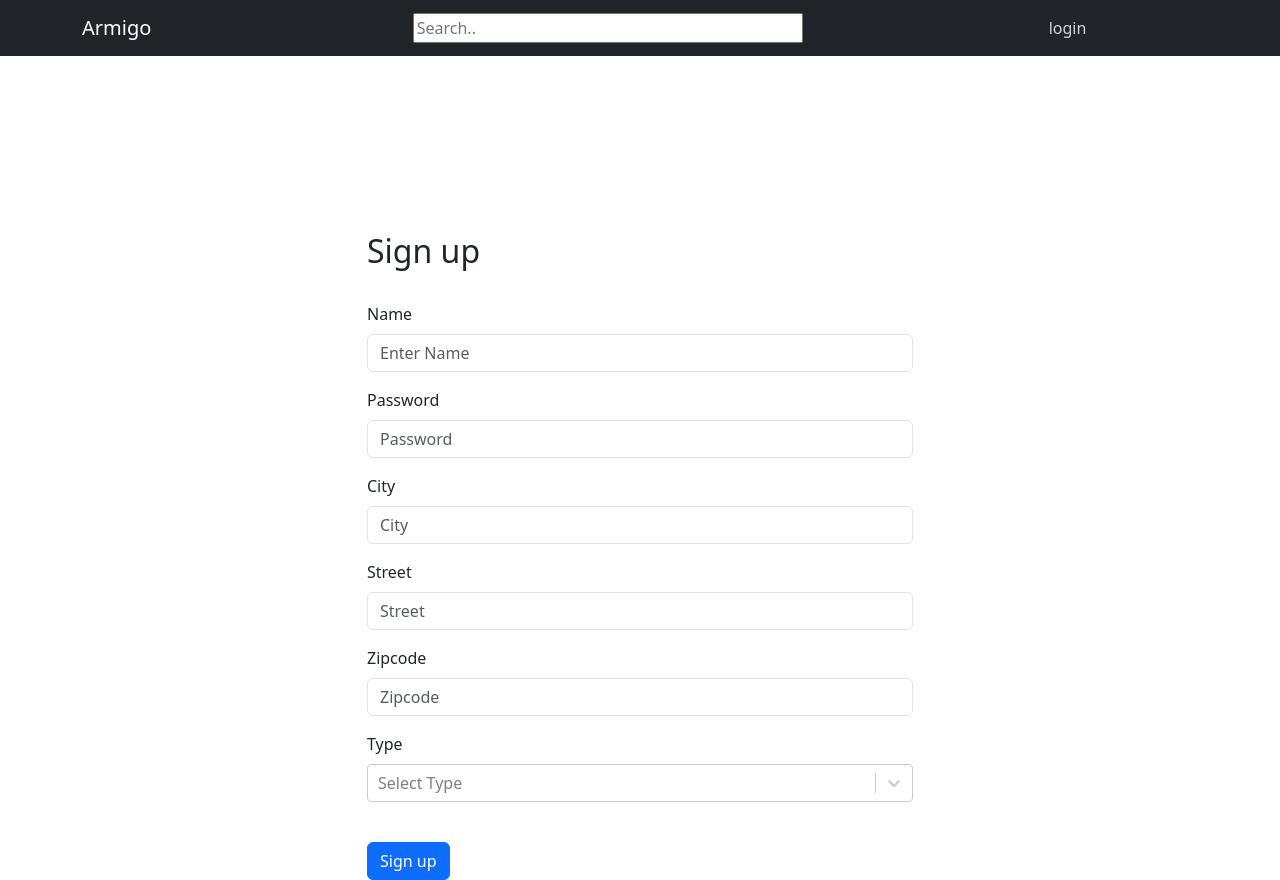
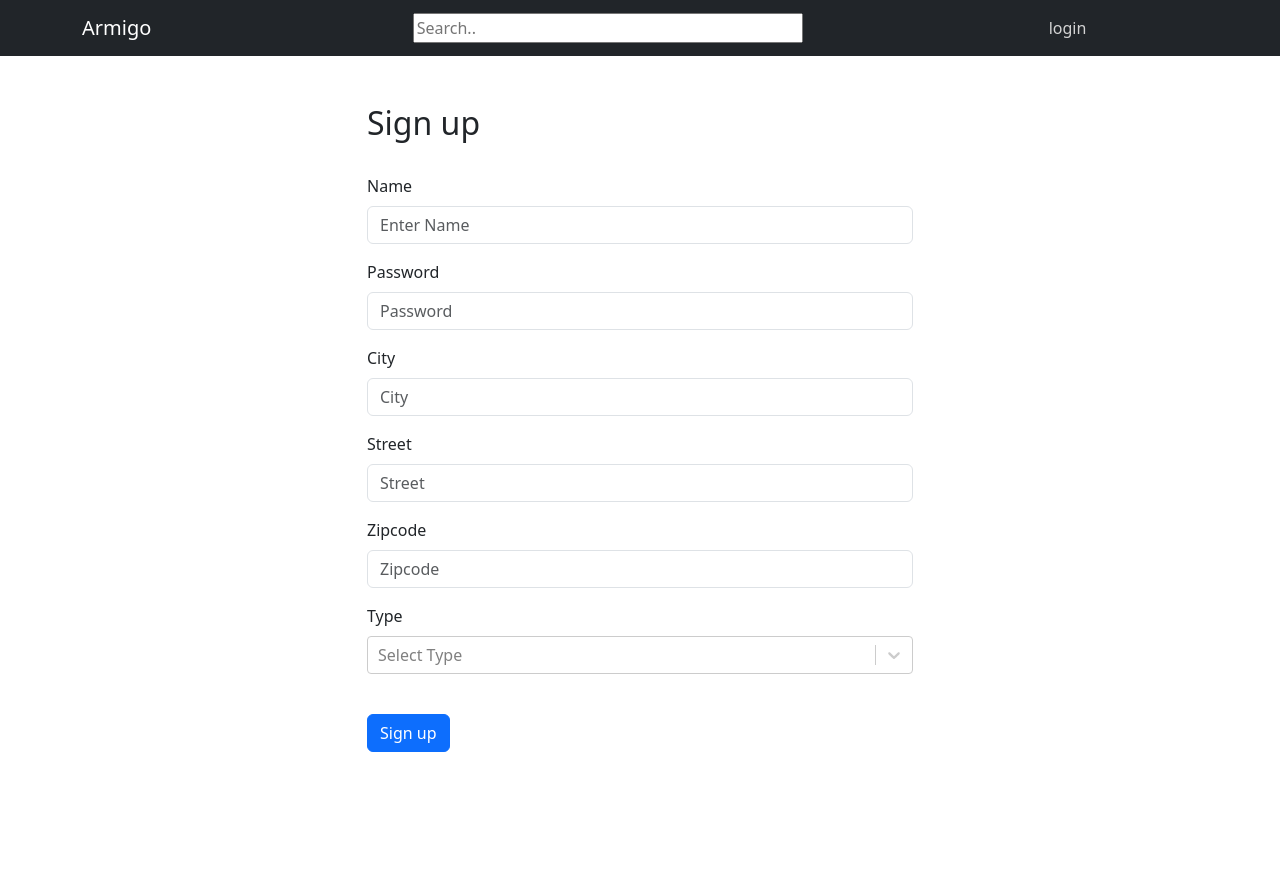
Before and after one commit to Roniebin/Armigo_, a React (Create React App) app: page /signup in a window 1280 px wide. After the commit the page ends 856 px from the top, so only its background shows below. Built offline with nearby package versions, Linux system fonts and the light colour scheme.

Commit message:
회원가입 완료

```diff
--- a/src/Signup.js
+++ b/src/Signup.js
@@ -75,8 +75,8 @@ function Signup() {
     };
 
     return (
-        <Container style={{ marginTop: "10%" }}>
-            <Row className="justify-content-md-center">
+        <Container style={{height:"800px"}}>
+            <Row className="justify-content-md-center signup-container">
                 <Col xs={12} md={6}>
                     <h2 className="mt-5">Sign up</h2><br></br>
                     {error && <Alert variant="danger">{error}</Alert>}
```
